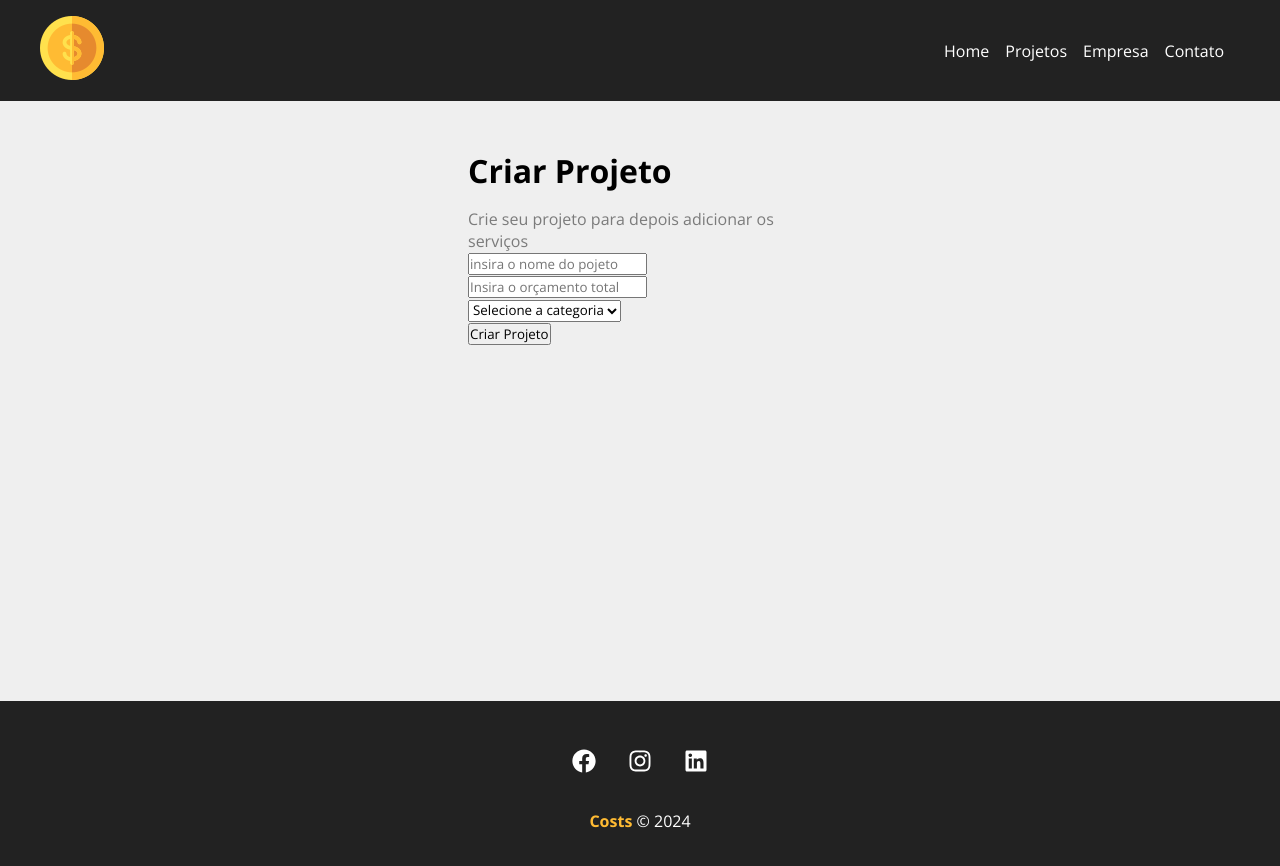
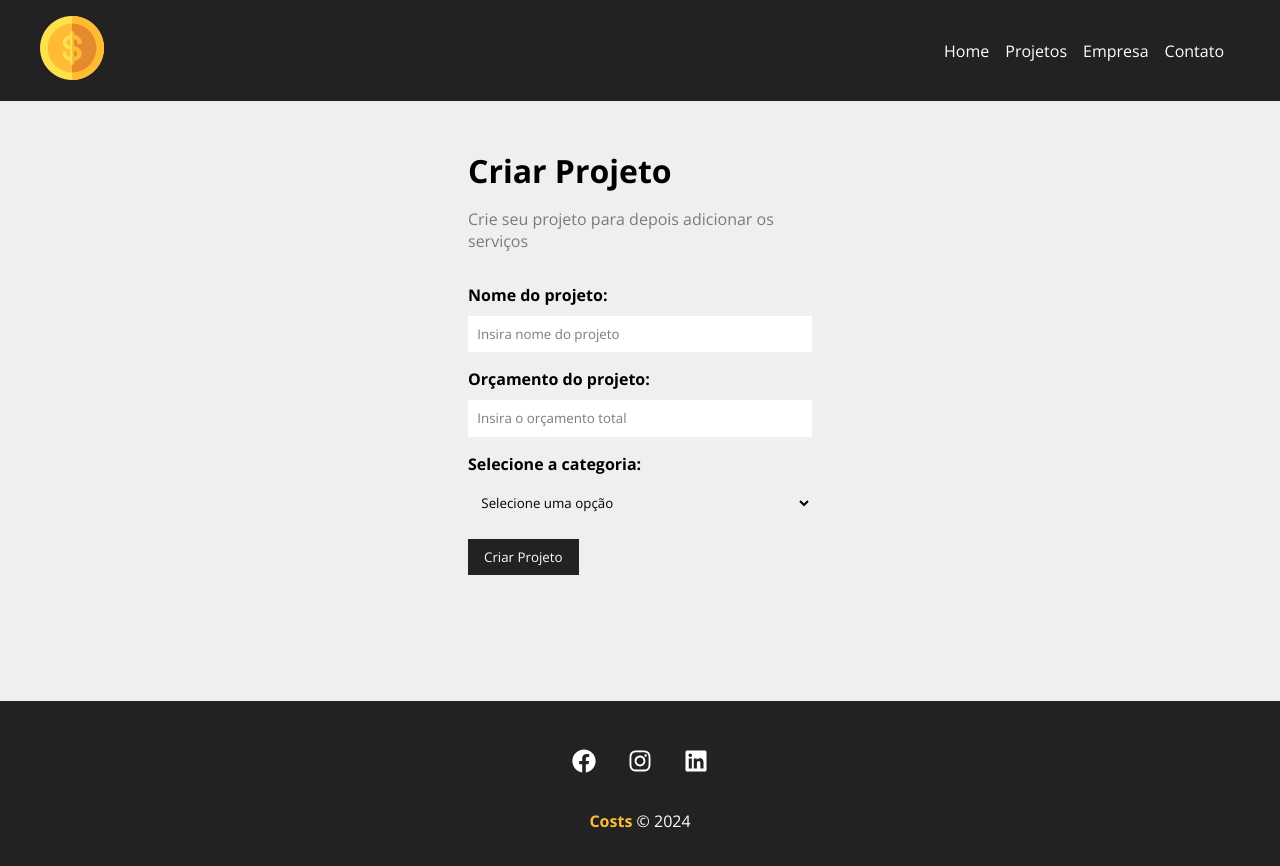
Before and after one commit to lrbarros/react-custo-projeto, a React (Create React App) app: page /newproject in a window 1280 px wide. Shown: the top 866 px of the page. Built offline with nearby package versions, Linux system fonts and the light colour scheme.

Commit message:
componentizando_form e estilizando

```diff
--- /dev/null
+++ b/src/components/form/Input.js
@@ -0,0 +1,20 @@
+import React from "react";
+import styles from "./Input.module.css";
+
+function Input({ type, text, name, placeholder, handleOnChange, value }) {
+  return (
+    <div className={styles.form_control}>
+      <label htmlFor={name}>{text}:</label>
+      <input
+        type={type}
+        name={name}
+        id={name}
+        placeholder={placeholder}
+        onChange={handleOnChange}
+        value={value}
+      ></input>
+    </div>
+  );
+}
+
+export default Input;
--- /dev/null
+++ b/src/components/form/Input.module.css
@@ -0,0 +1,19 @@
+.form_control {
+    display: flex;
+    flex-direction: column;
+    margin-bottom: 1em;
+}
+
+.form_control label{
+    margin-bottom: .6em;
+    font-weight: bold;
+}
+.form_control input{
+    padding: .7em;
+    border-radius: 0;
+    border: none;
+
+}
+.form_control input::placeholder{
+    color: #7b7b7b;
+}
--- /dev/null
+++ b/src/components/form/Select.js
@@ -0,0 +1,15 @@
+import React from 'react'
+import styles from "./Select.module.css";
+
+function Select({ text, name, options, handleOnChange, value }) {
+    return (
+      <div className={styles.form_control}>
+        <label htmlFor={name}>{text}:</label>
+        <select name={name} id={name}>
+            <option>Selecione uma opção</option>
+        </select>
+      </div>
+    );
+  }
+
+export default Select
--- /dev/null
+++ b/src/components/form/Select.module.css
@@ -0,0 +1,16 @@
+.form_control {
+    display: flex;
+    flex-direction: column;
+    margin-bottom: 1em;
+  }
+
+  .form_control label {
+    margin-bottom: 0.6em;
+    font-weight: bold;
+  }
+
+  .form_control select {
+    padding: 0.7em;
+    border-radius: 0;
+    border: none;
+  }
--- /dev/null
+++ b/src/components/form/SubmitButton.js
@@ -0,0 +1,13 @@
+import React from 'react'
+import styles from './SubmitButton.module.css'
+
+function SubmitButton({ text }) {
+    return (
+      <div>
+        <button className={styles.btn}>{text}</button>
+
+      </div>
+    );
+  }
+
+export default SubmitButton
--- /dev/null
+++ b/src/components/form/SubmitButton.module.css
@@ -0,0 +1,13 @@
+.btn {
+    background-color: #222;
+    color: #FFF;
+    padding: 0.7em 1.2em;
+    text-decoration: none;
+    transition: .5s;
+    cursor: pointer;
+    border: none;
+
+}
+.btn:hover{
+    color: #ffbb33;
+}
--- a/src/components/pages/NewProject.js
+++ b/src/components/pages/NewProject.js
@@ -7,7 +7,7 @@
     <div className={styles.newproject_container}>
       <h1>Criar Projeto</h1>
       <p>Crie seu projeto para depois adicionar os serviços</p>
-      <ProjectForm />
+      <ProjectForm  btnText="Criar Projeto"/>
     </div>
   )
 }
--- a/src/components/project/ProjectForm.js
+++ b/src/components/project/ProjectForm.js
@@ -1,22 +1,27 @@
 import React from "react";
+import styles from "./ProjectForm.module.css";
+import Input from "../form/Input";
+import Select from "../form/Select";
+import SubmitButton from "../form/SubmitButton";
 
-function ProjectForm() {
+function ProjectForm({btnText}) {
   return (
-    <form>
-      <div>
-        <input type="text" placeholder="insira o nome do pojeto" />
-      </div>
-      <div>
-        <input type="number" placeholder="Insira o orçamento total" />
-      </div>
-      <div>
-        <select name="category_id">
-          <option disabled selected>Selecione a categoria</option>
-        </select>
-      </div>
-      <div>
-        <input type="submit" value="Criar Projeto"/>
-      </div>
+    <form className={styles.form}>
+      <Input
+        type="text"
+        text="Nome do projeto"
+        name="name"
+        placeholder="Insira nome do projeto"
+      />
+      <Input
+        type="number"
+        text="Orçamento do projeto"
+        name="budget"
+        placeholder="Insira o orçamento total"
+      />
+
+    <Select name="category_id" text="Selecione a categoria"/>
+    <SubmitButton text={btnText}/>
     </form>
   );
 }
--- /dev/null
+++ b/src/components/project/ProjectForm.module.css
@@ -0,0 +1,4 @@
+.form {
+    width: 100%;
+    margin: 2em 0;
+}
```
